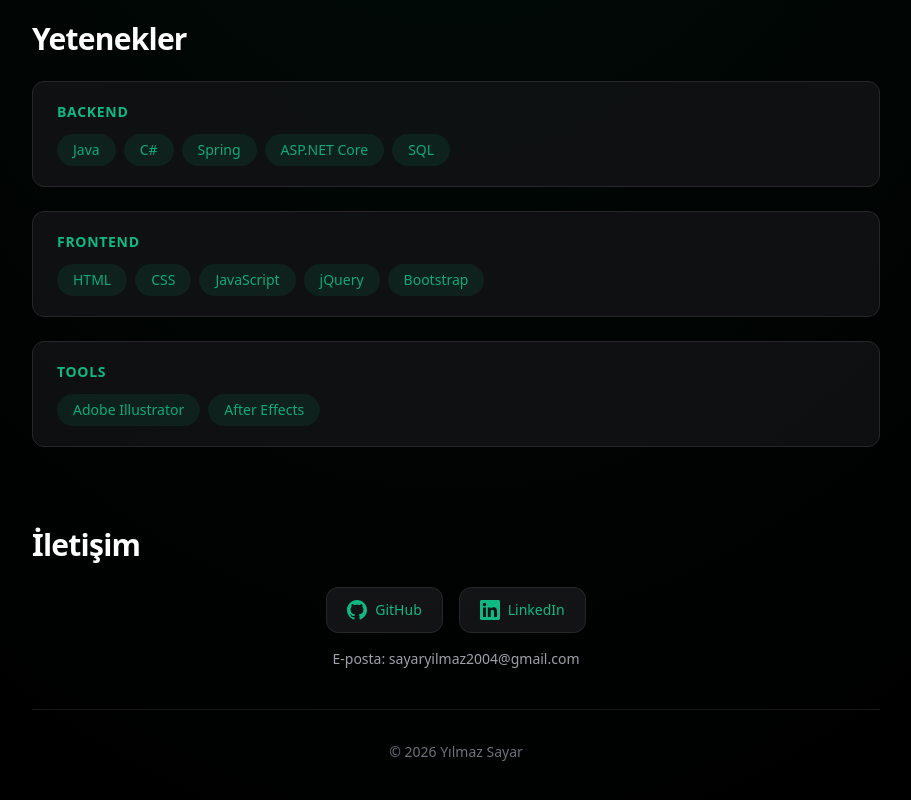
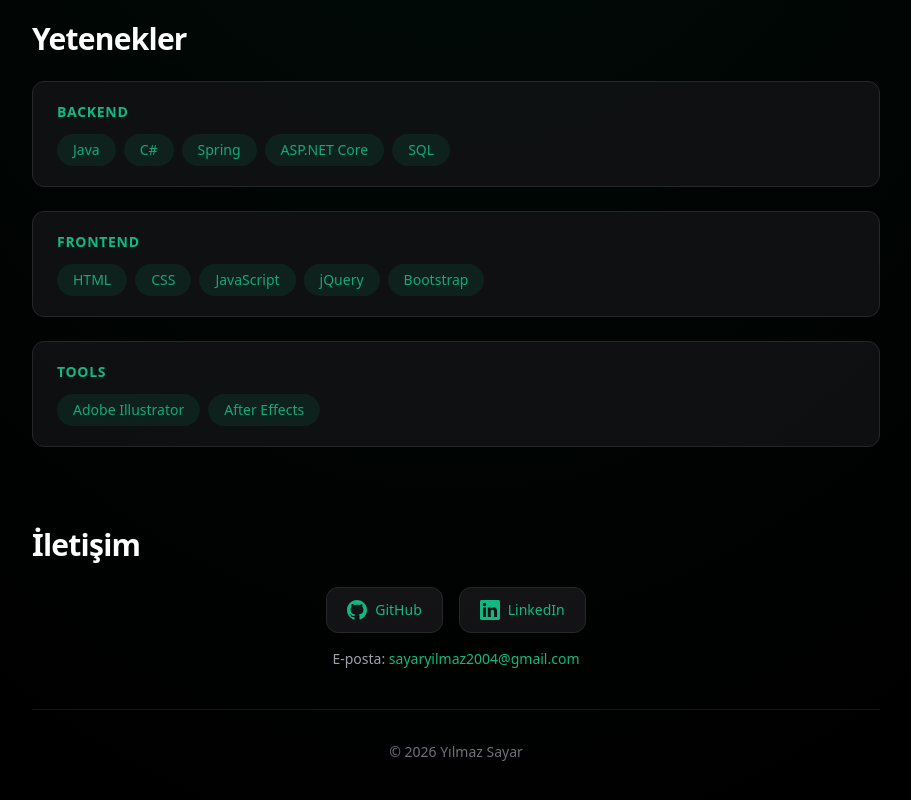
Before and after one commit to YilmazSayar/YilmazSayarWeb, a Vue app: page / in a window 1280 px wide. Shown: the part 2170-2970 px from the top of the page, without its empty margins (184-1095 px from the left). Built offline with nearby package versions, Linux system fonts and the light colour scheme.

Commit message:
gmail güncellemesi

```diff
--- a/src/App.vue
+++ b/src/App.vue
@@ -270,7 +270,8 @@ const contactLinks = [
   { label: 'LinkedIn', href: 'https://www.linkedin.com/in/y%C4%B1lmaz-sayar?utm_source=share&utm_campaign=share_via&utm_content=profile&utm_medium=ios_app', icon: 'LinkedIn' },
 ]
 
-const contactEmail = 'sayaryilmaz2004@gmail.com'
+/** E-posta adresi – dile göre değişmez */
+const EMAIL_ADDRESS = 'sayaryilmaz2004@gmail.com'
 
 const marqueeSkills = skillCategories.flatMap((cat) => cat.items)
 
@@ -511,7 +512,8 @@ const aboutText = computed(() => (locale.value === 'tr' ? aboutTextTr : aboutTex
             </a>
           </div>
           <p class="text-sm text-zinc-400 transition-colors duration-200 hover-accent-text">
-            {{ t.contactEmailLabel }}: {{ contactEmail }}
+            {{ t.contactEmailLabel }}:
+            <a :href="`mailto:${EMAIL_ADDRESS}`" class="accent-text">{{ EMAIL_ADDRESS }}</a>
           </p>
         </div>
       </section>
```
